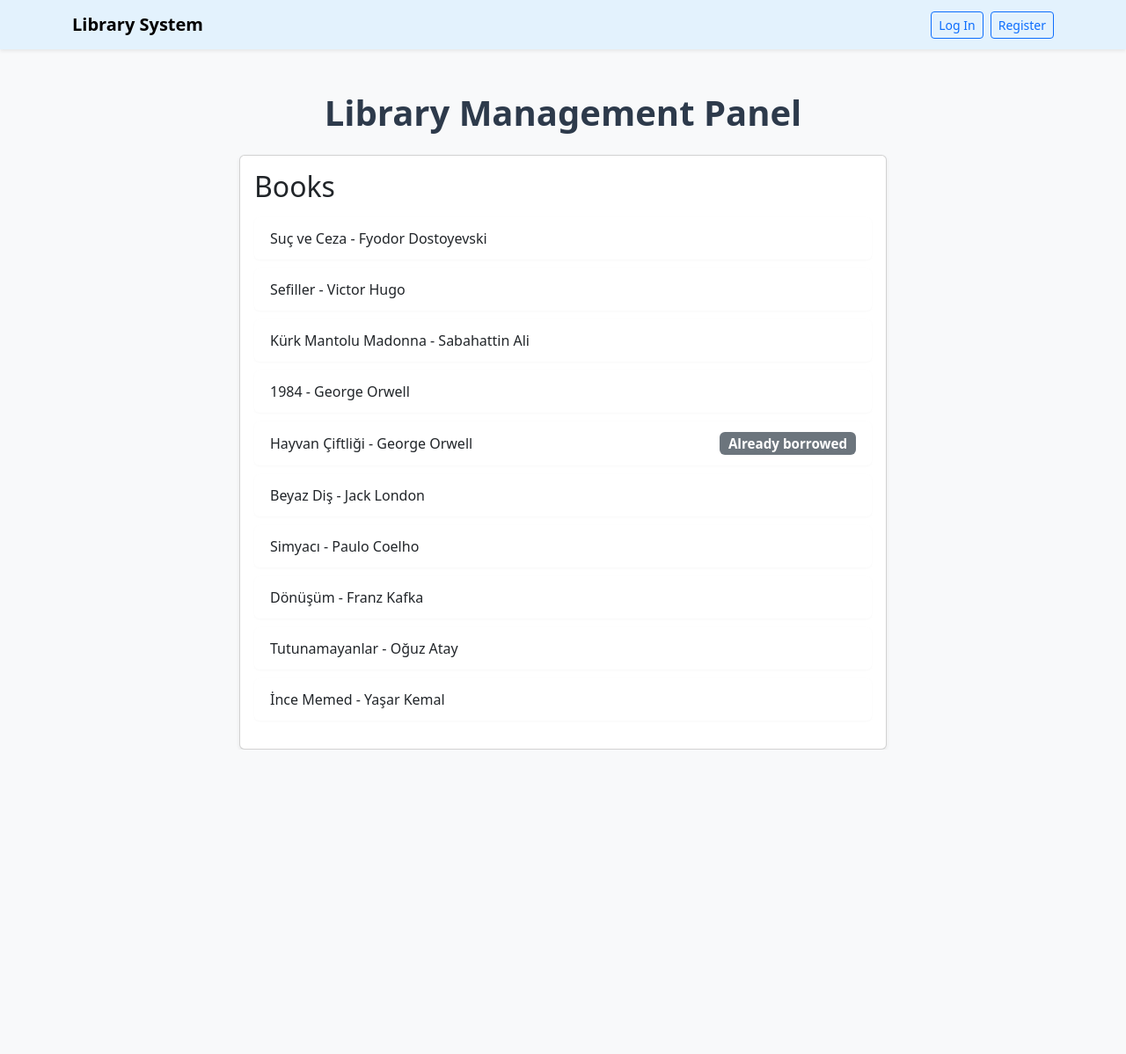
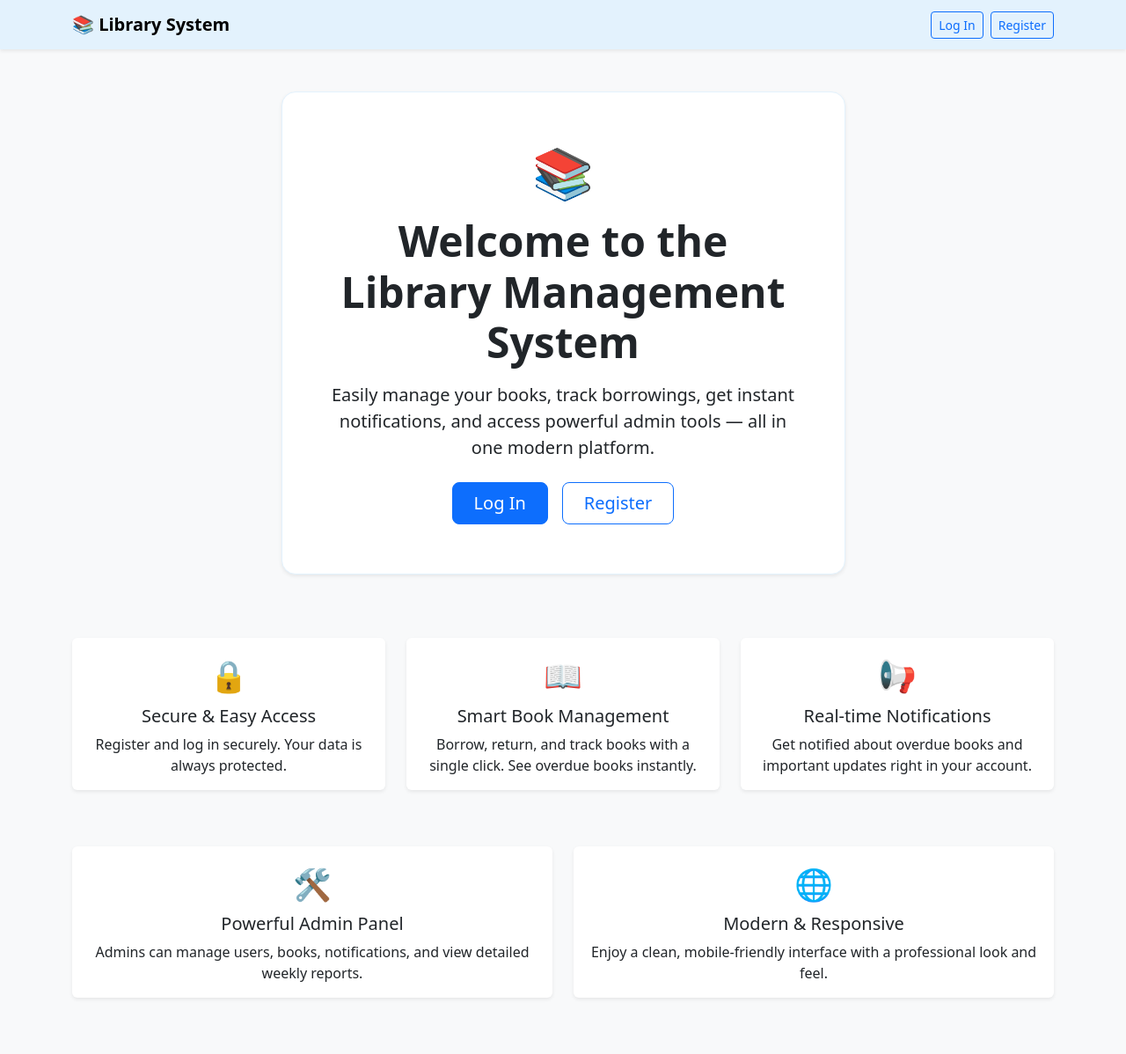
Before and after one commit to BilalEnesS/library_case_py, a FastAPI app: page / in a window 1280 px wide. Shown: the whole page at 88% size. Before the commit the page ends 852 px from the top, so only its background shows below. Run offline with FastAPI, Linux system fonts and the light colour scheme.

Commit message:
chanced the main page

```diff
--- a/templates/index.html
+++ b/templates/index.html
@@ -45,7 +45,7 @@
     <!-- Navbar Start -->
     <nav class="navbar navbar-expand-lg shadow-sm mb-4" style="background-color: #e3f2fd;">
         <div class="container">
-            <a class="navbar-brand fw-bold" href="/">Library System</a>
+            <a class="navbar-brand fw-bold" href="/">📚 Library System</a>
             <button class="navbar-toggler" type="button" data-bs-toggle="collapse" data-bs-target="#navbarNav" aria-controls="navbarNav" aria-expanded="false" aria-label="Toggle navigation">
                 <span class="navbar-toggler-icon"></span>
             </button>
@@ -74,9 +74,75 @@
     </nav>
     <!-- Navbar End -->
     <div class="container mt-5">
+        {% if not patron %}
+        <!-- Welcome Hero Section -->
+        <div class="row justify-content-center align-items-center mb-5">
+            <div class="col-lg-7 text-center">
+                <div class="p-4 p-md-5 rounded-4 shadow-sm bg-white mb-4" style="border: 1px solid #e3f2fd;">
+                    <div style="font-size: 3.5rem;">📚</div>
+                    <h1 class="display-5 fw-bold mb-3 mt-2">Welcome to the Library Management System</h1>
+                    <p class="lead mb-4">Easily manage your books, track borrowings, get instant notifications, and access powerful admin tools — all in one modern platform.</p>
+                    <div class="d-flex justify-content-center gap-3 mb-2 flex-wrap">
+                        <a href="/login" class="btn btn-primary btn-lg px-4">Log In</a>
+                        <a href="/register" class="btn btn-outline-primary btn-lg px-4">Register</a>
+                    </div>
+                </div>
+            </div>
+        </div>
+        <!-- Features Section -->
+        <div class="row justify-content-center mb-5">
+            <div class="col-md-4 mb-3">
+                <div class="card h-100 shadow-sm border-0 text-center">
+                    <div class="card-body">
+                        <div style="font-size:2.2rem;">🔒</div>
+                        <h5 class="card-title mt-2">Secure & Easy Access</h5>
+                        <p class="card-text">Register and log in securely. Your data is always protected.</p>
+                    </div>
+                </div>
+            </div>
+            <div class="col-md-4 mb-3">
+                <div class="card h-100 shadow-sm border-0 text-center">
+                    <div class="card-body">
+                        <div style="font-size:2.2rem;">📖</div>
+                        <h5 class="card-title mt-2">Smart Book Management</h5>
+                        <p class="card-text">Borrow, return, and track books with a single click. See overdue books instantly.</p>
+                    </div>
+                </div>
+            </div>
+            <div class="col-md-4 mb-3">
+                <div class="card h-100 shadow-sm border-0 text-center">
+                    <div class="card-body">
+                        <div style="font-size:2.2rem;">📢</div>
+                        <h5 class="card-title mt-2">Real-time Notifications</h5>
+                        <p class="card-text">Get notified about overdue books and important updates right in your account.</p>
+                    </div>
+                </div>
+            </div>
+        </div>
+        <div class="row justify-content-center mb-5">
+            <div class="col-md-6 mb-3">
+                <div class="card h-100 shadow-sm border-0 text-center">
+                    <div class="card-body">
+                        <div style="font-size:2.2rem;">🛠️</div>
+                        <h5 class="card-title mt-2">Powerful Admin Panel</h5>
+                        <p class="card-text">Admins can manage users, books, notifications, and view detailed weekly reports.</p>
+                    </div>
+                </div>
+            </div>
+            <div class="col-md-6 mb-3">
+                <div class="card h-100 shadow-sm border-0 text-center">
+                    <div class="card-body">
+                        <div style="font-size:2.2rem;">🌐</div>
+                        <h5 class="card-title mt-2">Modern & Responsive</h5>
+                        <p class="card-text">Enjoy a clean, mobile-friendly interface with a professional look and feel.</p>
+                    </div>
+                </div>
+            </div>
+        </div>
+        {% endif %}
+        {% if patron %}
         <h1 class="mb-4 text-center panel-title">Library Management Panel</h1>
-        {% if patron %}
-          <div class="welcome-box p-4 mb-4">
+        <div class="welcome-box p-4 mb-4">
             <strong>Welcome, {{ patron.username }}!</strong><br>
             <!-- Notifications -->
             {% if notifications %}
@@ -136,7 +202,6 @@
               <p>You have not borrowed any books yet.</p>
             {% endif %}
           </div>
-        {% endif %}
         <div class="row mt-4 justify-content-center">
             <div class="col-md-8">
                 <div class="card shadow-sm">
@@ -164,6 +229,7 @@
                 </div>
             </div>
         </div>
+        {% endif %}
     </div>
 </body>
 </html>
```
